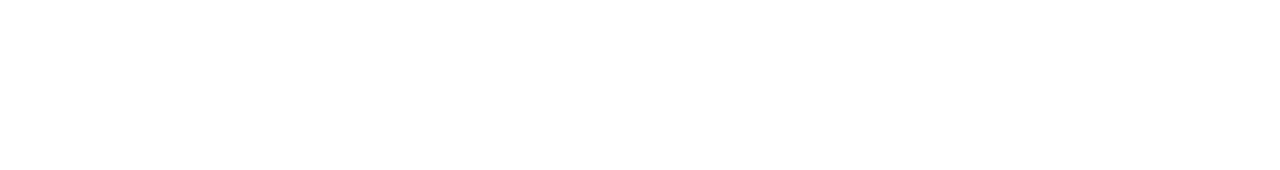
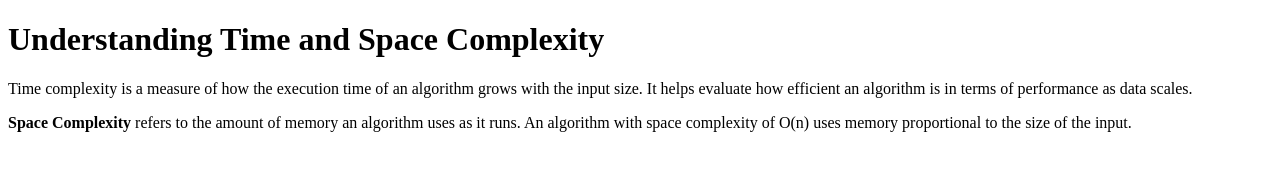
Before and after one commit to acciojob/time-and-space-complexity-anuj-kashyap03, a website: page main.html in a window 1280 px wide. Drawn offline with Linux system fonts and the light colour scheme.

Commit message:
created a submission

```diff
--- a/main.html
+++ b/main.html
@@ -7,6 +7,10 @@
 </head>
 
 <body>
+	<h1>Understanding Time and Space Complexity</h1>
+	<p>Time complexity is a measure of how the execution time of an algorithm grows with the input size. It helps evaluate how efficient an algorithm is in terms of performance as data scales.</p>
+	<p><strong>Space Complexity</strong> refers to the amount of memory an algorithm uses as it runs. An algorithm with space complexity of O(n) uses memory proportional to the size of the input.</p>
+
 	<!-- the entire body must be written by student -->
     <script type="text/javascript" src="./script.js">
 </script>
```
